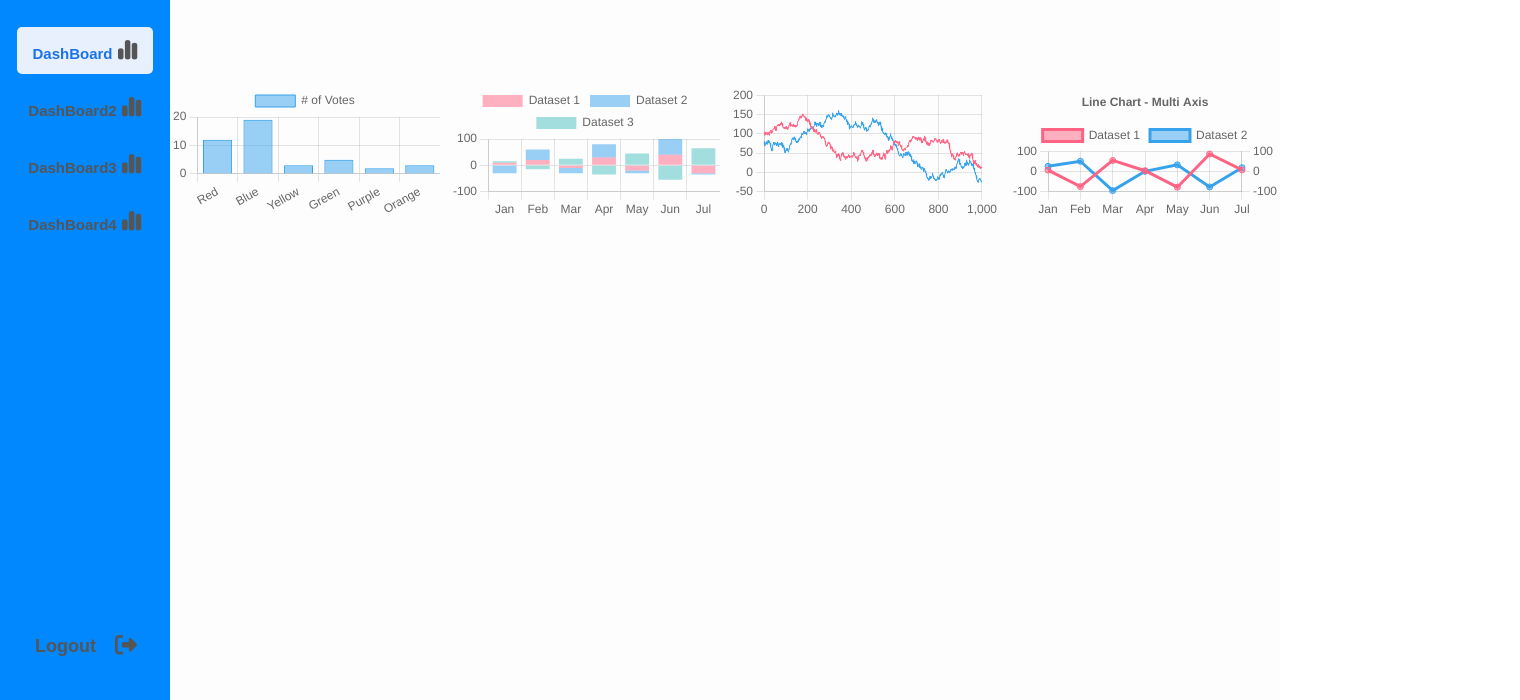
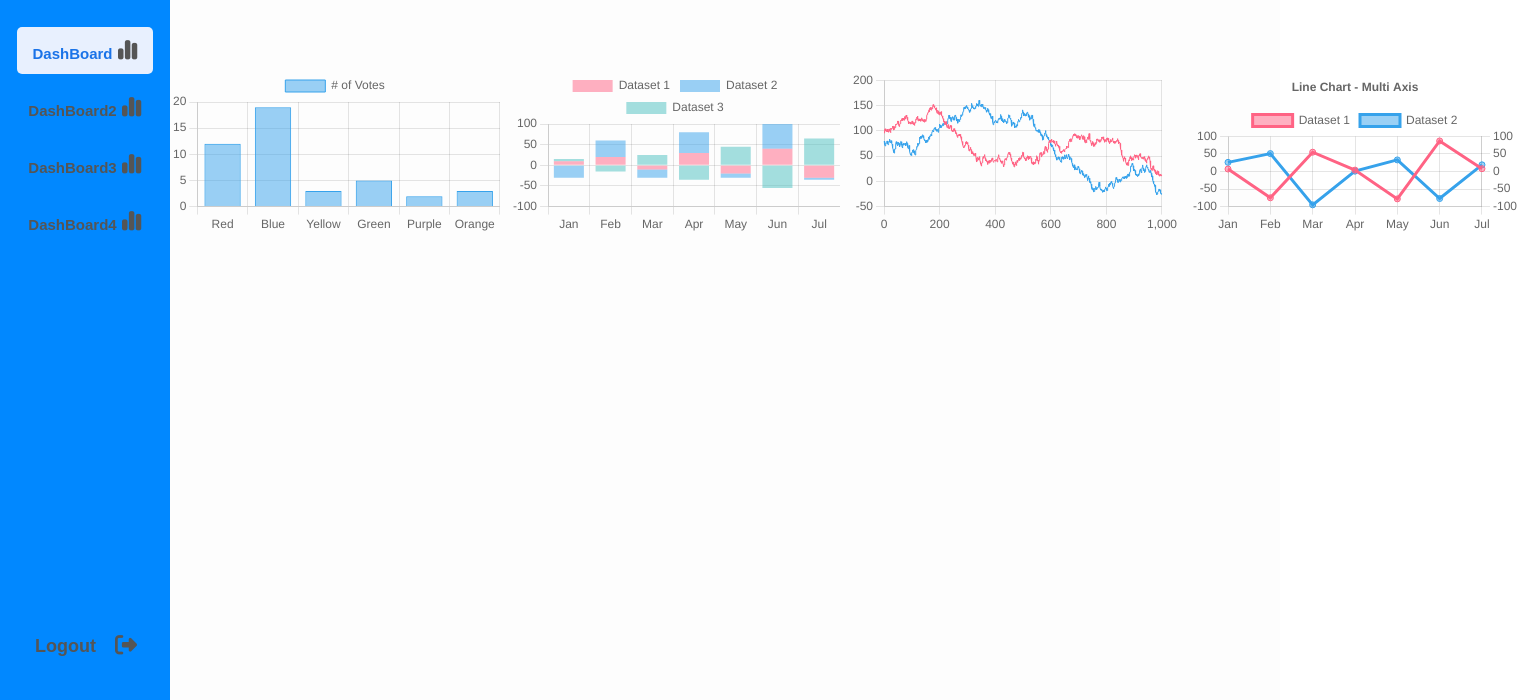
Before and after one commit to kimcg89/chartDashBoard, a website: page index.html in a window 1280 px wide. Shown: the part 100-800 px from the top of the page, 1520 px wide, since content can reach past the window. Drawn offline with nearby package versions, Linux system fonts and the light colour scheme.

Commit message:
canvas error2

```diff
--- a/style.css
+++ b/style.css
@@ -181,9 +181,9 @@
 /* 캔버스 크기 */
 .chart-container canvas {
   width: 100%;
-  max-width: 350px;
+  min-width: 330px;
   height: 100%;
-  max-height: 300px;
+  min-height: 165px;
   display: flex;
 }
 
```
